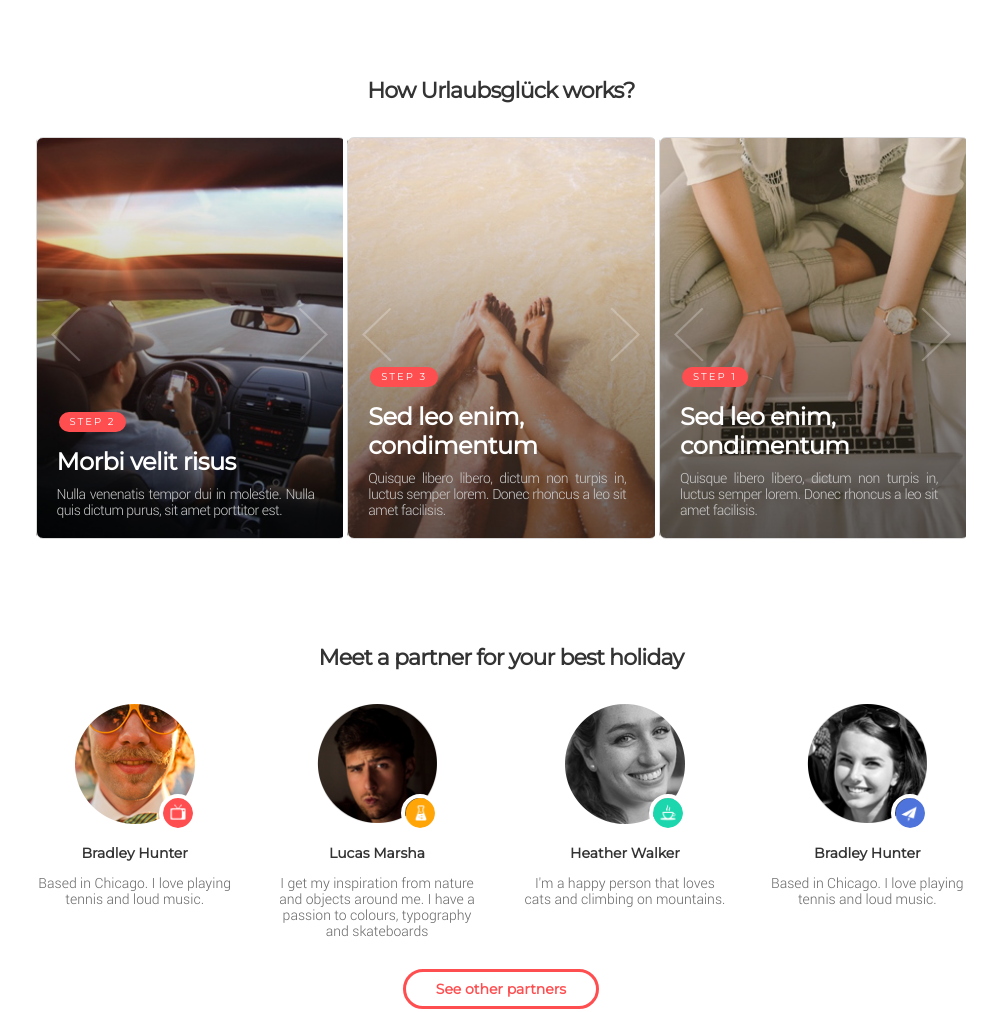
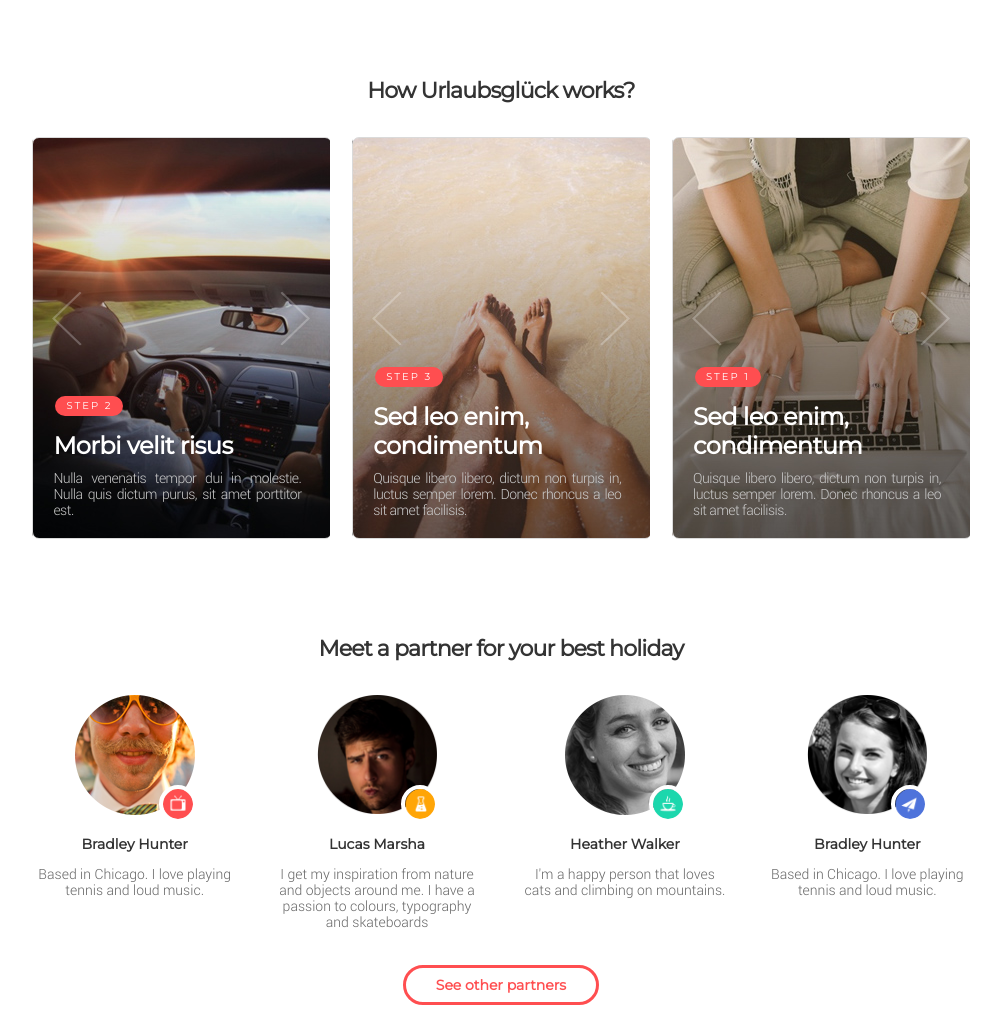
Before and after one commit to Max-im/holiday-dreams, a website: page src/index.html in a window 1280 px wide. Shown: the part 720-1732 px from the top of the page, without its empty margins (219-1220 px from the left). Drawn offline with nearby package versions, Linux system fonts and the light colour scheme.

Commit message:
made adaptive carousel

```diff
--- a/src/index.html
+++ b/src/index.html
@@ -117,7 +117,7 @@
 
 	</div> <!-- carousel --></div>
 
-<div class="carouselWrapper">
+<div class="carouselWrapper lastCarouselWrapper">
 	<div id="owl-example3" class="owl-carousel">
 
 		<!-- === step3 ===-->
--- a/src/sass/_media.scss
+++ b/src/sass/_media.scss
@@ -92,12 +92,27 @@
 		.step3{
 			margin: 0;
 		}
+		.carouselWrapper{
+			width: 31%;
+			display: inline-block;
+			height: 240px;
+			margin: 0 7px 10px 5px;
+			.owl-theme .owl-controls .owl-buttons .owl-prev{
+				top: 8%;
+				display: inline-block;
+			}
+			.owl-theme .owl-controls .owl-buttons .owl-next{
+				top: 8%;
+				right: 0;
+				display: inline-block;
+			}
+		}
 	}
 	/*meetPartners*/
 	.meetPartners{
 		padding: 0 5%;
 		.sectionHeader{
-			margin: 95px 0 35px;
+			margin: 93px 0 35px;
 		}
 		.partnerWrapper{
 			width: 33%;
@@ -119,10 +134,13 @@
 	/*discoverIdias*/
 	section.discoverIdias{
 		margin: 0 0 90px 0;
+		.sectionHeader{
+			margin: 93px 0 35px;
+		}
 		.idia{
 			height: 310px;
 			width: 30%;
-			margin: 5px;
+			margin: 6px;
 		}
 		.idia-5, .idia-6{
 			width: 60%;
@@ -140,7 +158,7 @@
 
 	/*footer*/
 	footer.footer{
-		padding: 35px 0;
+		padding: 40px 0;
 		div.footBlock{
 			display: inline-block;
 			vertical-align: top;
@@ -149,7 +167,7 @@
 		.linksList li{
 			display: block;
 			text-align: left;
-			margin: 5px 0 0 60px;
+			margin: 10px 0 0 60px;
 		}
 		.designBy{
 			margin: 0px 0px 3px 55px;
@@ -187,7 +205,7 @@
 			}
 		}
 		.headParag{
-			margin: 10px 0 29px 55px;
+			margin: 10px 0 29px 25px;
 		}
 		.mainHeader{
 			width: 50%;
@@ -200,12 +218,24 @@
 		.stepsWrapper {
 		    padding: 0 30px 20px 20px;
 		}
+		.carouselWrapper{
+			width: 30%;
+			margin: 0 9px 10px 9px;
+			.owl-theme .owl-controls .owl-buttons .owl-prev{
+				top: 36%;
+				left: 5px;
+			}
+			.owl-theme .owl-controls .owl-buttons .owl-next{
+				top: 36%;
+				right: 5px;
+			}
+		}
 	}
 	/*meetPartners*/
 	.meetPartners{
 		padding: 0 5%;
 		.sectionHeader{
-			margin: 95px 0 35px;
+			margin: 93px 0 35px;
 		}
 		.partnerWrapper{
 			width: 49%;
@@ -214,17 +244,26 @@
 			width: 49%;
 			vertical-align: top;
 			display: inline-block;
-			padding: 0 15px 30px
+			padding: 0 15px 35px
 		}
 		.buttonPartners{
 			margin: 0px auto 0 auto;
 		}
 	}
+	.discoverIdias{
+		.sectionHeader{
+			margin: 97px 0 37px;
+		}
+		p.idiasParag{
+			margin: 0 0 44px 0;
+		}
+
+	}
 
 
 	/*footer*/
 	footer.footer{
-		padding: 43px 0;
+		padding: 40px 0;
 		margin: 0;
 
 		div.footBlock1{
--- a/src/sass/style.scss
+++ b/src/sass/style.scss
@@ -121,27 +121,34 @@
 	text-align: center;
 }
 .carouselWrapper{
-	width: 31%;
+	width: 94%;
 	display: inline-block;
-	.owl-prev{
-		background: none center !important;
-		background-repeat: no-repeat !important;
-		position: absolute !important;
+	height: 240px;
+	margin: 0 0 10px 0;
+	.owl-theme .owl-controls .owl-buttons .owl-prev{
+		background: none center;
+		background-repeat: no-repeat;
+		position: absolute;
 		top: 40%;
 		left: 0;
-		background-image: url(../img/pointerLeft.png) !important;
+		background-image: url(../img/pointerLeft.png);
 		width: 30px;
 		height: 55px;
+		display: none;
 	}
-	.owl-next{
-		background: none no-repeat center !important;
-		position: absolute !important;
+	.owl-theme .owl-controls .owl-buttons .owl-next{
+		background: none no-repeat center;
+		position: absolute;
 		top: 40%;
 		right: 0;
-		background-image: url(../img/pointerRight.png) !important;
+		background-image: url(../img/pointerRight.png);
 		width: 30px;
 		height: 55px;
+		display: none;
 	}
+}
+.lastCarouselWrapper{
+	margin: 0;
 }
 .steps{
 	display: inline-block;
@@ -149,7 +156,6 @@
 	height: 240px;
 	position: relative;
 	text-align: left;
-	margin: 0 0 5px 0;
 	border-radius: 7px;
 	border: 1px solid #dadada;
 }
@@ -286,23 +292,24 @@
 
 .discoverIdias{
 	text-align: center;
-	margin: 0 0 40px 0;
+	margin: 0 0 44px 0;
 }
 .idia{
 	width: 94%;
 	height: 120px;
 	position: relative;
 	display: inline-block;
-	border-radius: 10px;
+	border-radius: 5px;
 	border: 1px solid #c1e3d7;
 	margin: 0 auto 7px auto;
+	overflow: hidden;
 	figure{
 		height: 100%;
 	}
 	img{
-		border-radius: 10px;
-		width: 100%;
-		height: 100%;
+		border-radius: 5px;
+		width: 103%;
+		height: 103%;
 	}
 	.idiaText{
 		text-align: center;
@@ -322,6 +329,9 @@
 		}
 	}
 
+}
+.idia-7{
+	margin: 0;
 }
 /*form start*/
 .idiasParag{
@@ -354,7 +364,7 @@
 /*      6. FOOTER         */
 
 .footer{
-	padding: 20px 0;
+	padding: 18px 0;
 	border-top: 4px solid $tomato;
 	text-align: center;
 }
```
Also changed, not shown: src/css/style.css, src/css/style.min.css.
